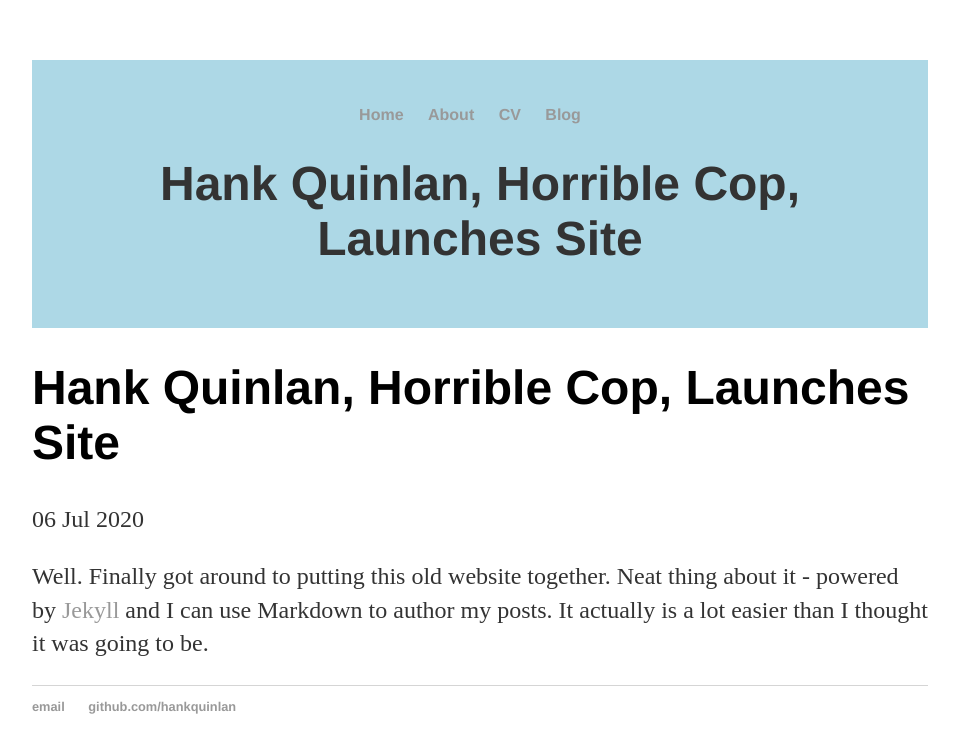
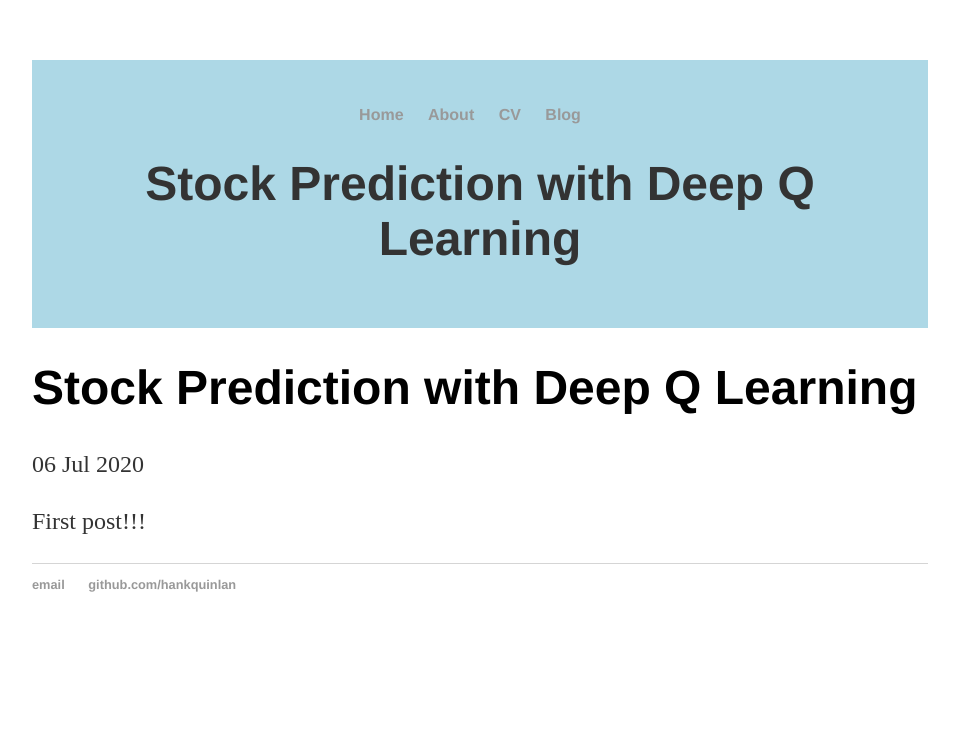
Before and after one commit to bre-w/bre-w.github.io, a Jekyll site: the page built from _posts/2020-07-06-test-post.md, in a window 1280 px wide. Shown: the top 753 px of the page, without its empty margins (160-1119 px from the left). Built offline with Jekyll 4.4.1, drawn with Linux system fonts in a browser that asks for light colours.

Commit message:
Update 2020-07-06-test-post.md

```diff
--- a/_posts/2020-07-06-test-post.md
+++ b/_posts/2020-07-06-test-post.md
@@ -1,8 +1,7 @@
 ---
 layout: post
-title: "Hank Quinlan, Horrible Cop, Launches Site"
+title: "Stock Prediction with Deep Q Learning"
 date: 2020-07-06
 ---
 
-Well. Finally got around to putting this old website together. Neat thing about it - powered by [Jekyll](http://jekyllrb.com) and I can use Markdown to author my posts.
-It actually is a lot easier than I thought it was going to be.
+First post!!!
```
